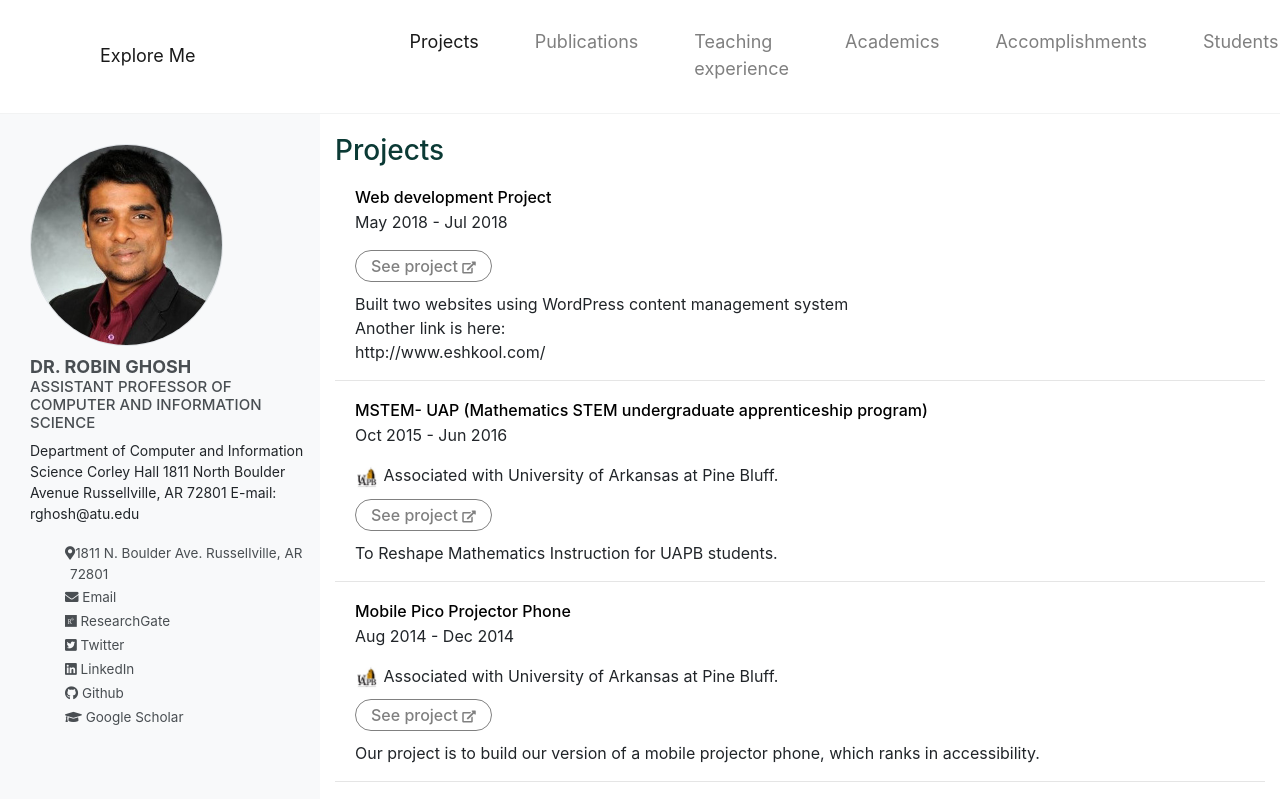
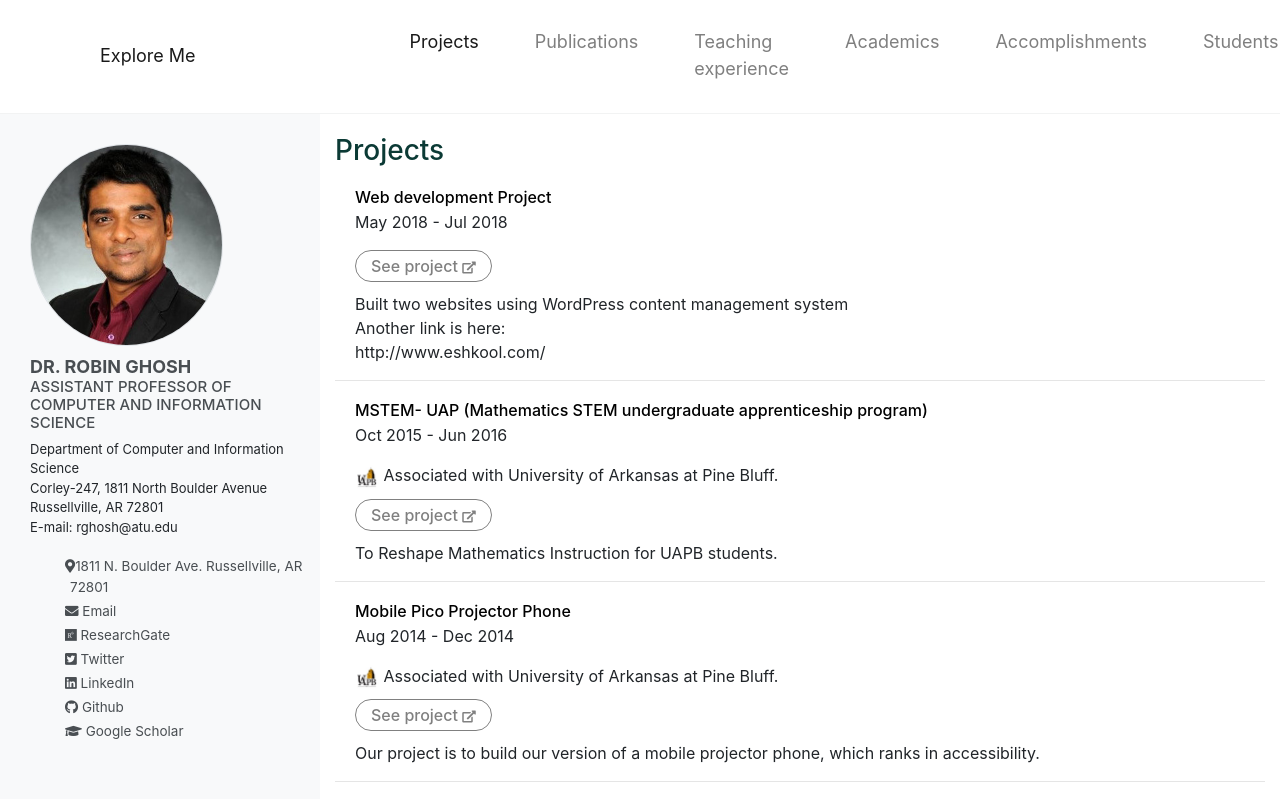
Before and after one commit to Navadheep/navadheep.github.io, a plain HTML site: page projects/index.html in a window 1280 px wide. Shown: the top 799 px of the page. Drawn offline with nearby package versions, Linux system fonts and the light colour scheme.

Commit message:
Update index.html

```diff
--- a/projects/index.html
+++ b/projects/index.html
@@ -36,7 +36,7 @@ font-size:13.5px;
 margin-left:-5px;
 -apple-system,".SFNSText-Regular","San Francisco","Roboto","Segoe UI","Helvetica Neue","Lucida Grande",Arial,sans-serif;}
 .p1{font-family: -apple-system,".SFNSText-Regular","San Francisco","Roboto","Segoe UI","Helvetica Neue","Lucida Grande",Arial,sans-serif;
-    font-size: 14px;
+    font-size: 13px;
     line-height: 1.5;}
 	.sticky-section{position:sticky;
 	top:10px;}
@@ -103,11 +103,10 @@ margin-left:-5px;
 <div class="sticky-section">
 	<img src="../trghosh.jpg" class="rounded-circle border border-1" width="70%"	 style="margin-top:30px;">
 	<h3 class="heading"><b>DR. ROBIN GHOSH</b><br><Span style="font-size:15px;">ASSISTANT PROFESSOR OF COMPUTER AND INFORMATION SCIENCE</span></h3>
-	<p class="p1">
-Department of Computer and Information Science
-Corley Hall
-1811 North Boulder Avenue
-Russellville, AR 72801
+		<p class="p1">
+Department of Computer and Information Science<br>
+Corley-247, 1811 North Boulder Avenue<br>
+Russellville, AR 72801<br>
 E-mail: rghosh@atu.edu</p>
 <ul  class="links" style="list-style:none;">
 
```
